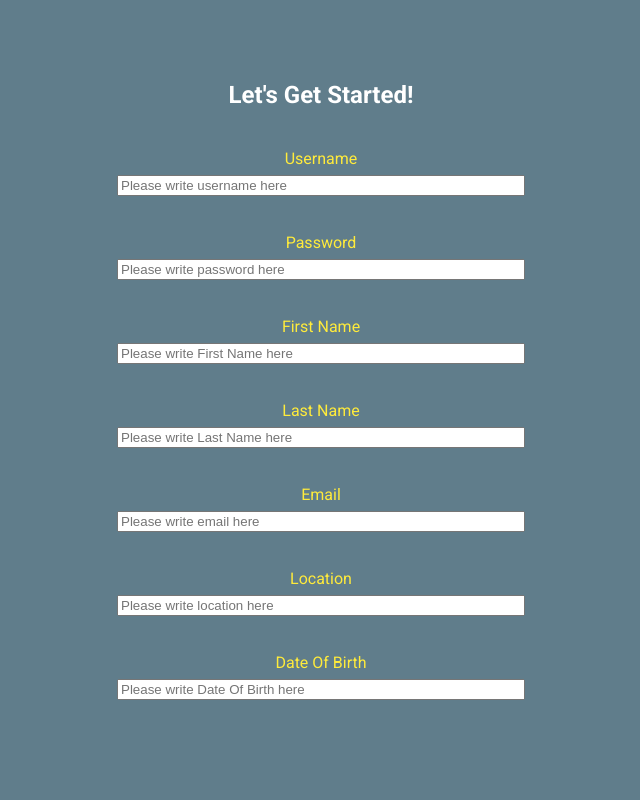
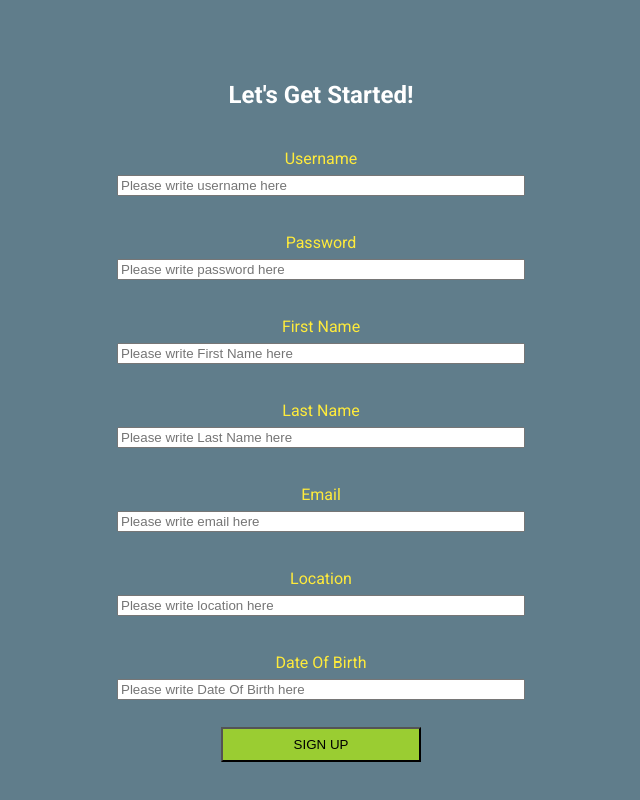
Before and after one commit to GN101/consumerism_app, a React (Create React App) app: page /signUp in a window 1280 px wide. Shown: the part 195-995 px from the top of the page, without its empty margins (319-959 px from the left). Built offline with nearby package versions, Linux system fonts and the light colour scheme.

Commit message:
minor fixes (key missing in lists + css)

```diff
--- a/src/components/UserInputColumn/UserInputColumn.js
+++ b/src/components/UserInputColumn/UserInputColumn.js
@@ -15,6 +15,7 @@ class UserInputColumn extends Component {
     const InputForm = (
       listOfCostsCategories.map((listItems) => (
         <InputField
+          key={listItems}
           label={listItems}
           placeholder={`insert expenses for ${listItems} here`}
           category={listItems}
--- a/src/components/UserInputColumn/UserInputColumn.module.css
+++ b/src/components/UserInputColumn/UserInputColumn.module.css
@@ -12,7 +12,9 @@
   margin: 10px 50px;
   padding: 8px;
   background-color: yellowgreen;
-  width: 20%;
+  width: 50%;
+  min-width: 100px;
+  max-width: 300px;
 }
 
 h2 {
--- a/src/components/UserSignUp.js
+++ b/src/components/UserSignUp.js
@@ -21,13 +21,12 @@ class UserSignUp extends Component {
 
     const signUpForm = listOfUserInfo.map((items) => (
       <InputField
+        key={items}
         classname={styles.Input}
         label={items}
         placeholder={`Please write ${items} here`}
         category={items}
-
       />
-
     ));
 
     return (
@@ -35,6 +34,7 @@ class UserSignUp extends Component {
         <h2 className={styles.Header}>{'Let\'s Get Started!'}</h2>
         <div className={styles.Label}>
           {signUpForm}
+          <button className={styles.Button} type="submit">SIGN UP</button>
         </div>
       </div>
     );
--- a/src/components/UserSignUp.module.css
+++ b/src/components/UserSignUp.module.css
@@ -29,11 +29,10 @@
 }
 
 .Button {
-  position: relative;
-  margin: 0 auto;
   background-color: yellowgreen;
-  top: 100%;
-  left: 50%;
-  -ms-transform: translate(-50%, -50%);
-  transform: translate(-50%, -50%);
+  margin: 10px 50px;
+  padding: 8px;
+  width: 50%;
+  min-width: 150px;
+  max-width: 200px;
 }
```
